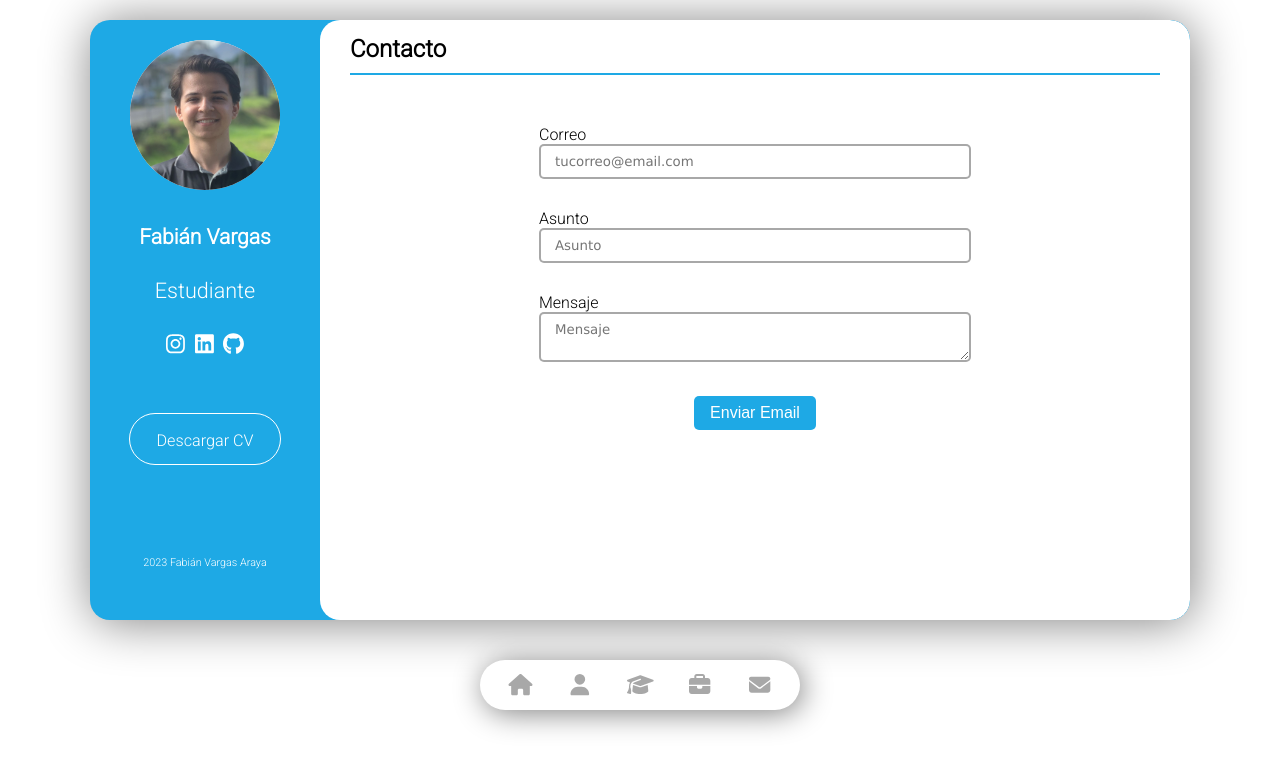
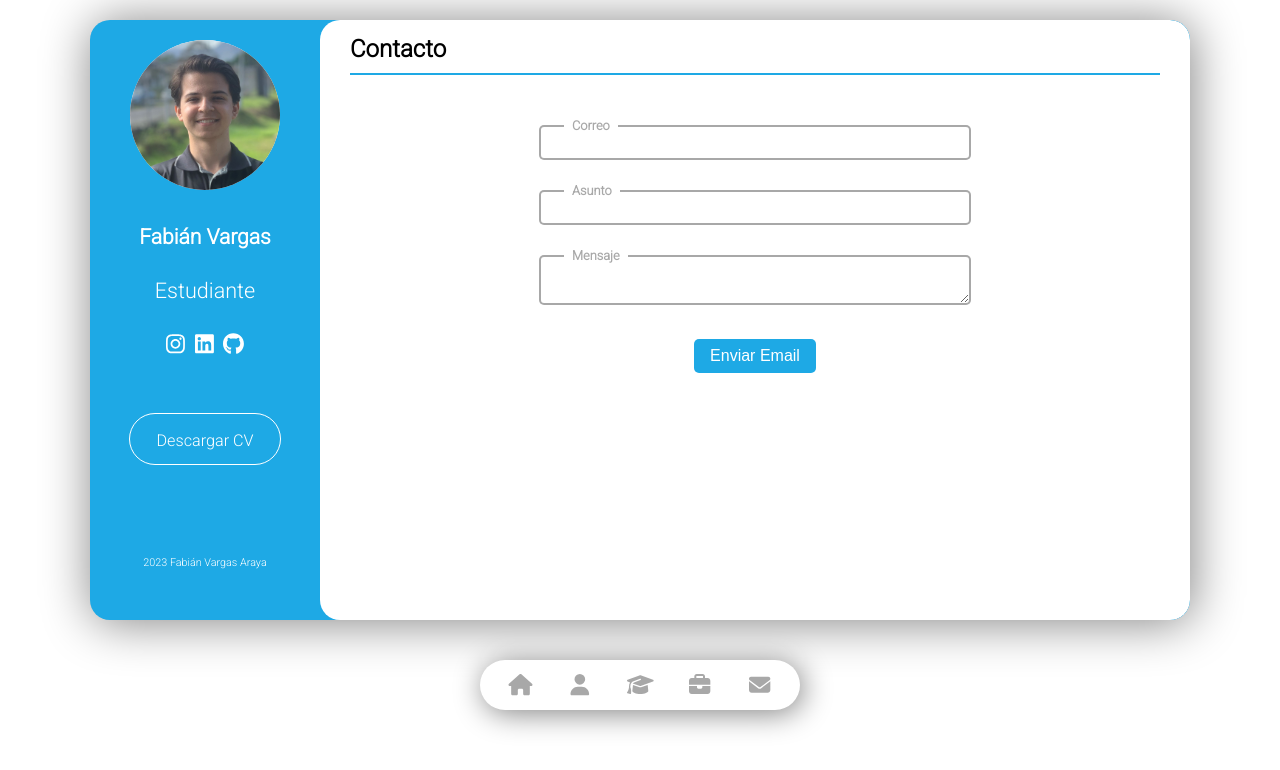
Before and after one commit to FabiSax12/Curriculum-Moderno-en-React, a React (Vite) app: page / in a window 1280 px wide. Both pictures are taken after a click on the button 760 px from the left and 685 px from the top of the page. Shown: the top 770 px of the page. Built offline with nearby package versions, Linux system fonts and the light colour scheme.

Commit message:
Change: Nuevo Estilo en el form de Contact

```diff
--- a/src/Components/Contact/Contact.css
+++ b/src/Components/Contact/Contact.css
@@ -9,13 +9,21 @@ form {
   flex-wrap: wrap;
   gap: 30px;
 }
-
 .input_container {
   margin: 0 auto;
+  position: relative;
 }
 
 label {
   display: block;
+  padding: 0 8px;
+  background-color: #fff;
+  color: var(--third);
+  position: absolute;
+  top: -7px;
+  left: 25px;
+  font-size: .8em;
+  font-weight: 600;
 }
 
 .form_input {
@@ -27,7 +35,7 @@ label {
   outline: none;
   font-family: 'Lucida Sans', 'Lucida Sans Regular', 'Lucida Grande', 'Lucida Sans Unicode', Geneva, Verdana, sans-serif;
 }
-.form_input:focus {
+.form_input:focus{
   border-color: var(--primary);
 }
 
--- a/src/Components/Contact/Contact.jsx
+++ b/src/Components/Contact/Contact.jsx
@@ -11,15 +11,15 @@ const Contact = ({state}) => {
         <form action="">
           <div className="input_container">
             <label htmlFor="email">Correo</label>
-            <input type="email" className="form_input" id="email" placeholder="tucorreo@email.com" />
+            <input type="email" className="form_input" id="email"  />
           </div>
           <div className="input_container">
             <label htmlFor="asunto">Asunto</label>
-            <input type="text" className="form_input" id="asunto" placeholder="Asunto" />
+            <input type="text" className="form_input" id="asunto"  />
           </div>
           <div className="input_container">
             <label htmlFor="mensaje">Mensaje</label>
-            <textarea type="" className="form_input" id="mensaje" placeholder="Mensaje" />
+            <textarea type="" className="form_input" id="mensaje"  />
           </div>
           <button type="button" className="form_button">Enviar Email</button>
         </form>
```
